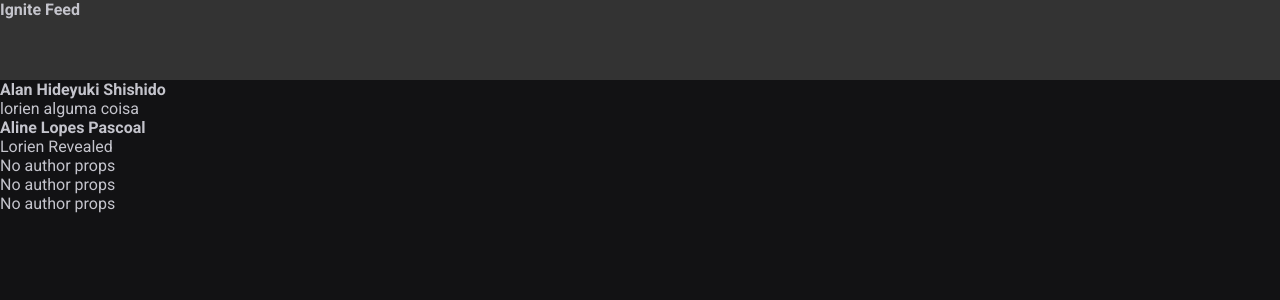
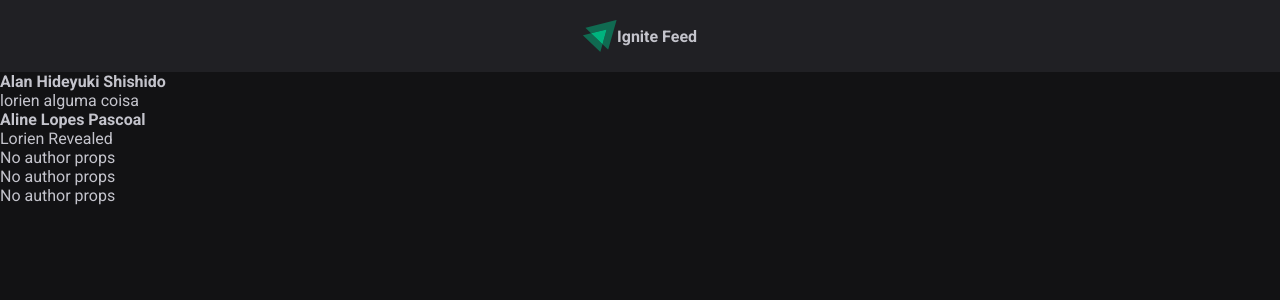
Before and after one commit to AlanShishido/lesson-react-01, a React (Vite) app: page / in a window 1280 px wide. Shown: the top 300 px of the page. Built offline with nearby package versions, Linux system fonts and the light colour scheme.

Commit message:
Header Component

```diff
--- a/src/components/Header.jsx
+++ b/src/components/Header.jsx
@@ -1,10 +1,13 @@
-import styles from './Header.module.css'
+import styles from './Header.module.css';
+
+import igniteLogo from '../assets/ignite-logo.svg';
 
 export function Header() {
     return (
         <header className={styles.header}>
+            <img src={igniteLogo} alt="Logotipo do Ignite" />
             <strong>Ignite Feed</strong>
 
         </header>
     )
-}
+};
--- a/src/components/Header.module.css
+++ b/src/components/Header.module.css
@@ -1,4 +1,11 @@
 .header{
-    background: #333;
-    height: 80px;
+    background: var(--gray-800);
+    display: flex;
+    justify-content: center;
+    align-items: center;
+    padding: 1.25rem 0;
 }
+
+.header img {
+    height: 2rem;
+}
```
Also changed, not shown: src/assets/ignite-logo.svg (added).
